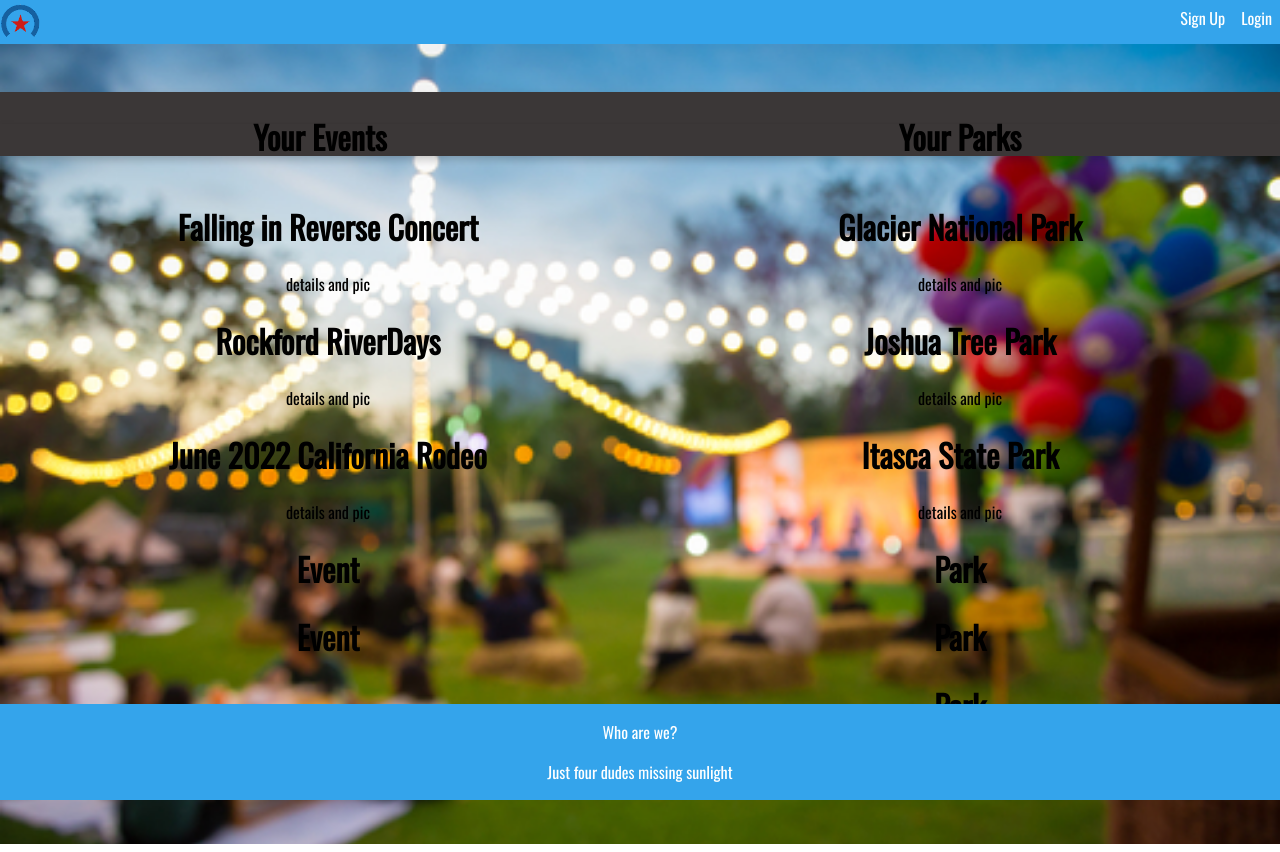
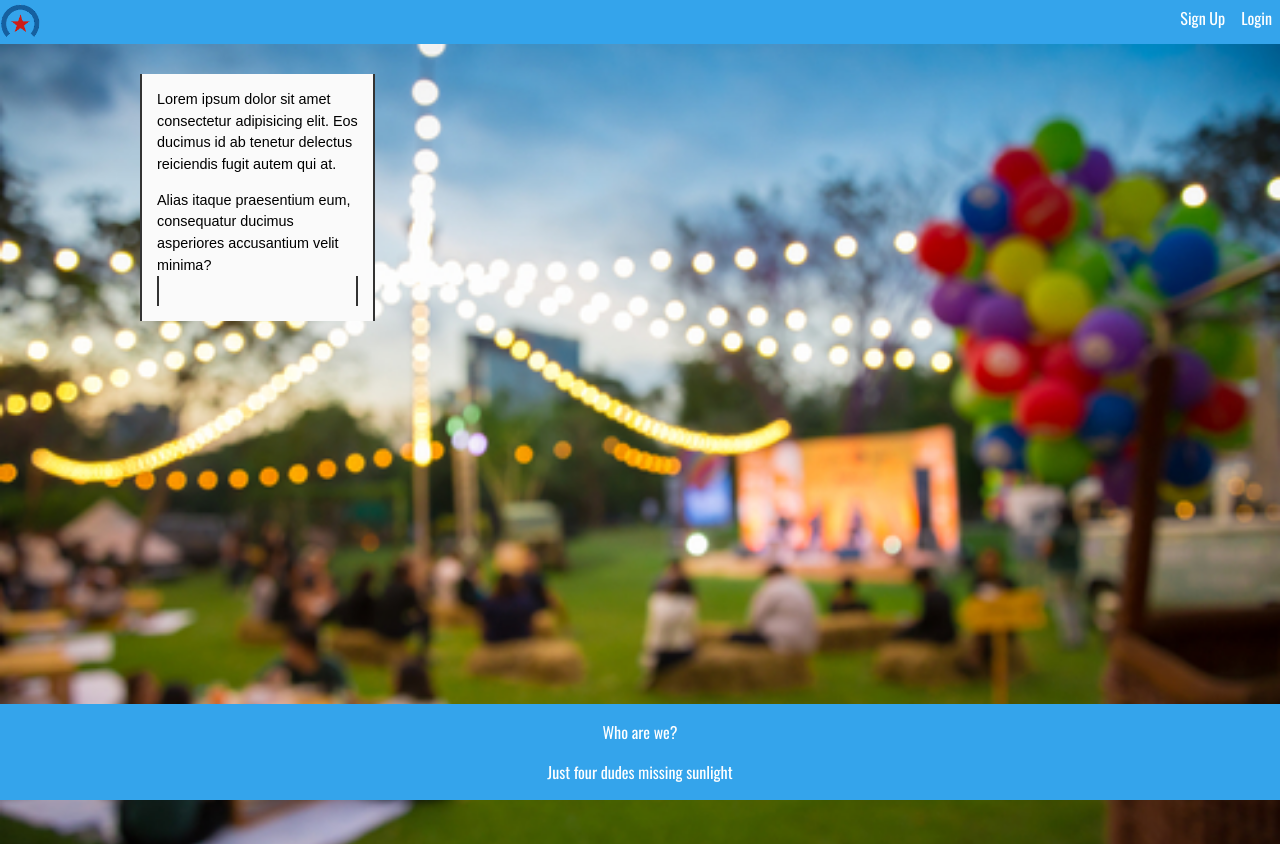
Before and after one commit to Jonathan-Sandifer/All-Star-Events, a React (Create React App) app in the folder ghi/: page /userEventsParks in a window 1280 px wide. Built offline with nearby package versions, Linux system fonts and the light colour scheme; no server answers.

Commit message:
Created a working card for page

```diff
--- a/ghi/src/components/userEventsParks.js
+++ b/ghi/src/components/userEventsParks.js
@@ -6,39 +6,20 @@ import React from 'react'
 function UserEventsParks() {
     return (
       <div className="user-events-parks">
-        <br />
-        <br />
-            <div className="user-column">
-              <h1> Your Events </h1>
+        <div class="user-cards">
+          <div class="user-card">
+            <div class= "user-card-content">
+              <p>
+                Lorem ipsum dolor sit amet consectetur adipisicing elit.
+                Eos ducimus id ab tenetur delectus reiciendis fugit autem qui at.
+              </p>
+              <p>
+                Alias itaque praesentium eum,
+                consequatur ducimus asperiores accusantium velit minima?
+              </p>
+              <div class="user-card-content"></div>
             </div>
-            <div className="user-column">
-              <h1>Your Parks</h1>
-            </div>
-            <div className="user-row">
-            <div class="user-card">
-              <div className="user-column">
-                <h1>Falling in Reverse Concert</h1>
-                  <p>details and pic</p>
-                <h1>Rockford RiverDays</h1>
-                  <p>details and pic</p>
-                <h1>June 2022 California Rodeo</h1>
-                  <p>details and pic</p>
-                <h1>Event</h1>
-                <h1>Event</h1>
-              </div>
-            </div>
-            <div class="user-card"></div>
-            <div className="user-column">
-              <h1>Glacier National Park</h1>
-                <p>details and pic</p>
-              <h1>Joshua Tree Park</h1>
-                <p>details and pic</p>
-              <h1>Itasca State Park</h1>
-                <p>details and pic</p>
-              <h1>Park</h1>
-              <h1>Park</h1>
-              <h1>Park</h1>
-            </div>
+          </div>
         </div>
     </div>
     );
--- a/ghi/src/index.css
+++ b/ghi/src/index.css
@@ -54,18 +54,68 @@ ul {
 }
 
 .user-card {
-  box-shadow: 0 4px 8px 0 rgba(0, 0, 0, 0.2); /* this adds the "card" effect */
-  padding: 16px;
-  text-align: center;
-  background-color: #3b3737;
-
+  margin: 0 auto;
+  max-width: 1000px;
+  display: grid;
+  grid-template-columns: repeat(auto-fill, minmax(225px, 1fr));
+  grid-auto-rows: auto;
+  gap: 20px;
+  font-family: sans-serif;
+  padding-top: 30px;
 }
 
-.user-row:after {
+.user-card * {
+  box-sizing: border-box;
+}
+
+.user-card-image {
+
+  width: 100%;
+  height: 150px;
+  object-fit: cover;
+  display: block;
+  border-top: 2px solid #333333;
+  border-right: 2px solid #333333;
+  border-left: 2px solid #333333;
+}
+
+.user-card-content {
+  line-height: 1.5;
+  font-size: 0.9em;
+  padding: 15px;
+  background: #fafafa;
+  border-right: 2px solid #333333;
+  border-left: 2px solid #333333;
+}
+
+.user-card-content > p:first-of-type {
+  margin-top: 0;
+}
+
+.user-card-content > p:last-of-type {
+  margin-bottom: 0;
+}
+
+.user-card-info {
+  padding: 15px;
+  display: flex;
+  justify-content: space-between;
+  align-items: center;
+  color: #555555;
+  background: #eeeeee;
+  font-size: 0.8em;
+  border-bottom: 2px solid #333333;
+  border-right: 2px solid #333333;
+  border-left: 2px solid #333333;
+}
+
+
+
+/* .user-row:after {
   content: "";
   display: table;
   clear: both;
-}
+} */
 
 .user-column {
   float: left;
```
